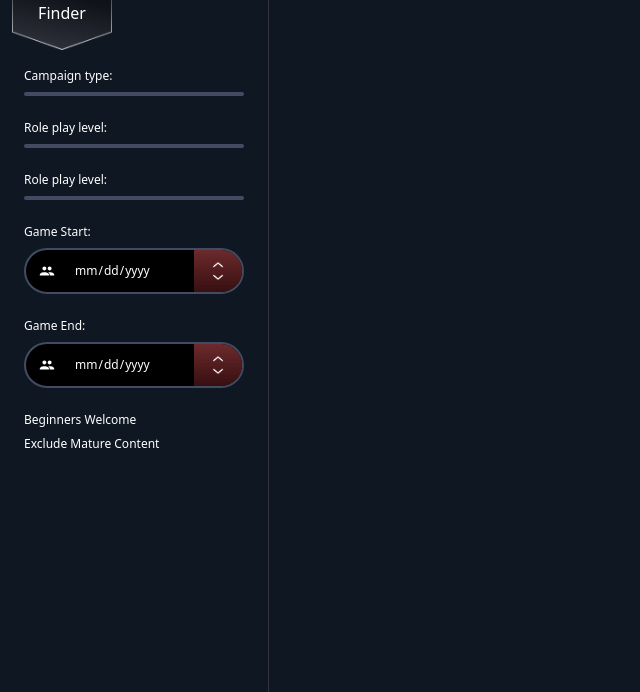
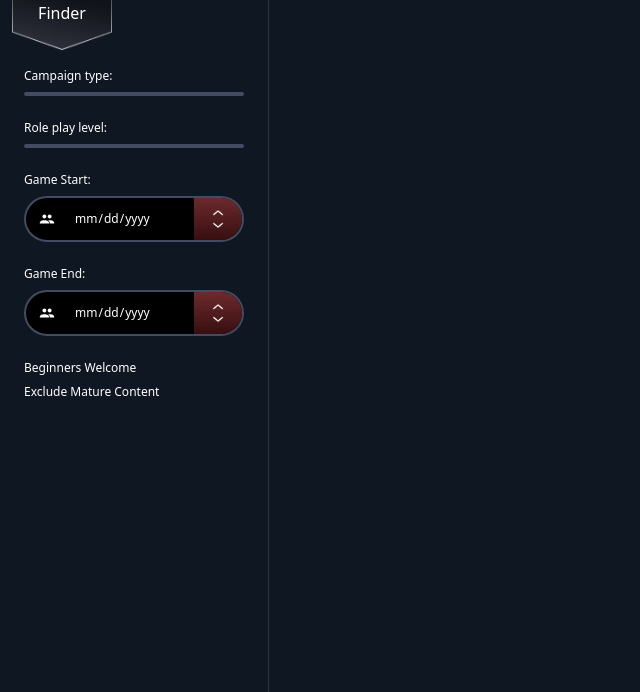
Before and after one commit to tomhamiltonstubber/dundjeon-finder, a Python web app: template templates/games/avail-camp-list.jinja in a window 1280 px wide. Shown: the part 50-742 px from the top of the page, without its empty margins (0-640 px from the left). Run offline with Jinja, Linux system fonts and the light colour scheme; the template is opened without the code that fills it, so the values that code supplies are empty; style sheets or scripts are compiled from the project's sources.

Commit message:
Remove duplicate

```diff
--- a/templates/partials/filter.jinja
+++ b/templates/partials/filter.jinja
@@ -1,6 +1,6 @@
 <div class="flex flex-col form text-xs pt-5" id="games-filter-form">
   <div>
-    <label for="players" class="mb-2 block">Campaign type:</label>
+    <label class="mb-2 block">Campaign type:</label>
     <div class="filter-select">
       <span>
         <img src="/static/img/user.svg">
@@ -9,7 +9,7 @@
     </div>
   </div>
   <div>
-    <label for="players" class="mb-2 block">Role play level:</label>
+    <label class="mb-2 block">Role play level:</label>
     <div class="filter-select">
       <span>
         <img src="/static/img/user.svg">
@@ -18,16 +18,7 @@
     </div>
   </div>
   <div>
-    <label for="players" class="mb-2 block">Role play level:</label>
-    <div class="filter-select">
-      <span>
-        <img src="/static/img/user.svg">
-      </span>
-      {{filter_form.role_play_level}}
-    </div>
-  </div>
-  <div>
-    <label for="players" class="mb-2 block">Game Start:</label>
+    <label class="mb-2 block">Game Start:</label>
     <div class="filter-select">
       <span>
         <img src="/static/img/user.svg">
@@ -36,7 +27,7 @@
     </div>
   </div>
   <div>
-    <label for="players" class="mb-2 block">Game End:</label>
+    <label class="mb-2 block">Game End:</label>
     <div class="filter-select">
       <span>
         <img src="/static/img/user.svg">
@@ -45,13 +36,13 @@
     </div>
   </div>
   <div>
-    <label for="players" class="flex justify-between mb-2">
+    <label class="flex justify-between mb-2">
       <span>Beginners Welcome</span>
       {{filter_form.beginners_welcome}}
     </label>
   </div>
   <div>
-    <label for="players" class="flex justify-between">
+    <label class="flex justify-between">
       <span>Exclude Mature Content</span>
       {{filter_form.exclude_mature_content}}
     </label>
```
